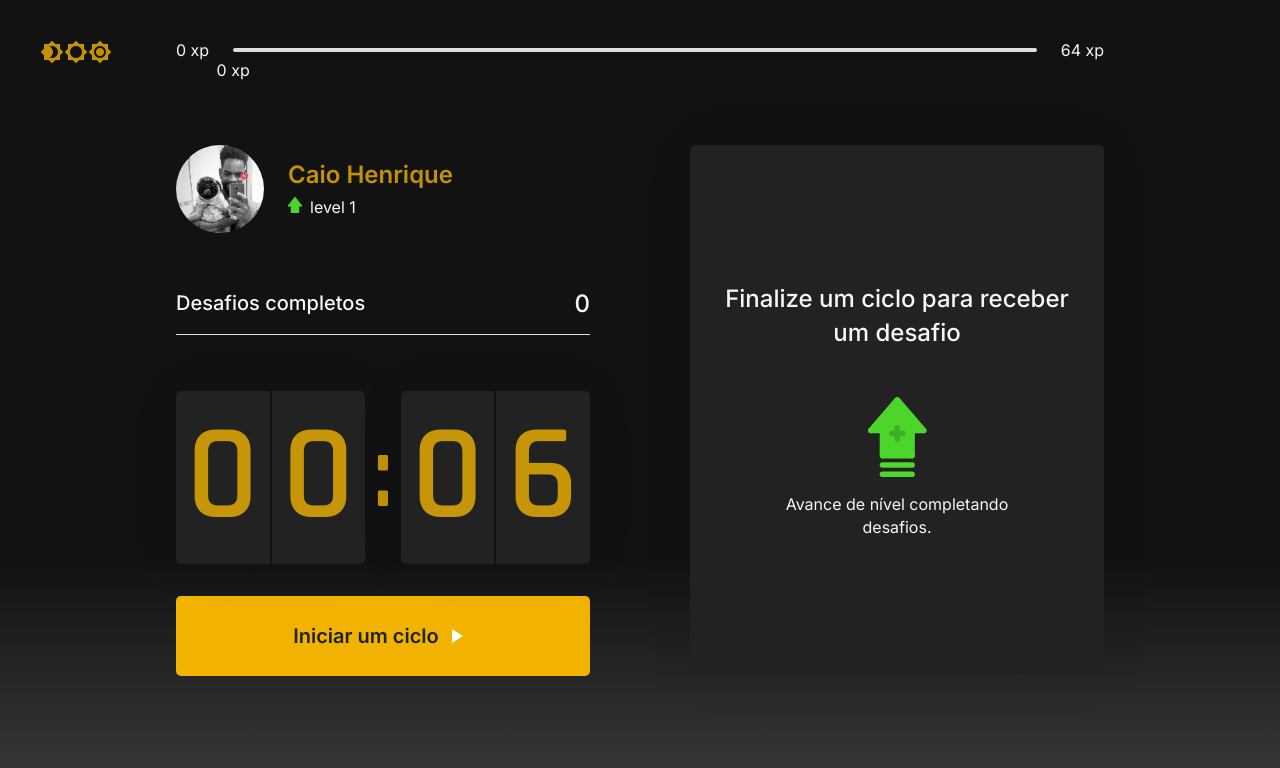
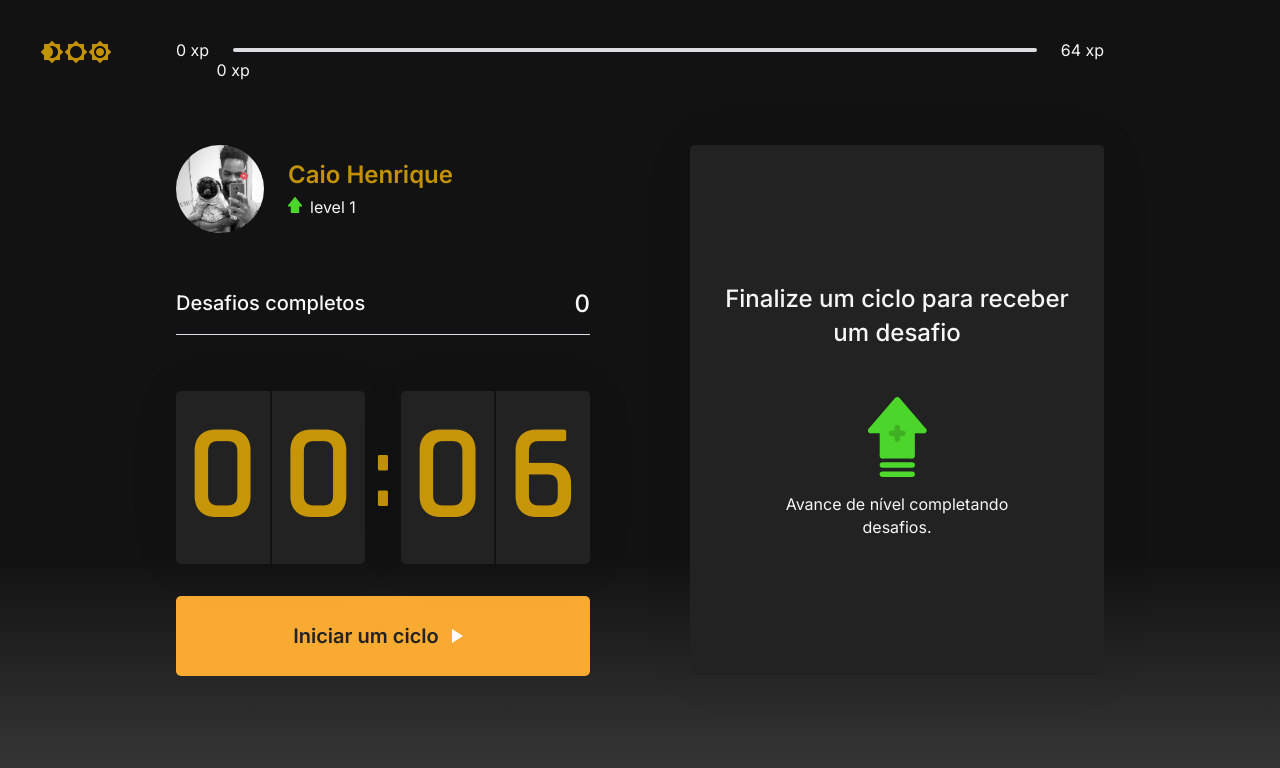
Before and after one commit to caiohenrique-developer/moveit-web, a Next.js app: page / in a window 1280 px wide. Shown: the top 768 px of the page. Built offline with nearby package versions, Linux system fonts and the light colour scheme.

Commit message:
:art: [ STYLE ]: Change the hue color of "Iniciar um ciclo >" button

```diff
--- a/src/styles/globals.ts
+++ b/src/styles/globals.ts
@@ -11,7 +11,7 @@ export const themeMode = {
         title:'#ffbe00bf',
         red:'#e83f5b',
         green:'#4cd62b',
-        blue:'#f1b300',
+        blue:'#f9aa33',
         blueDark:'#4953b8',
         blueTwitter:'#2aa9e0',
         border:'#121212',
--- a/src/styles/pages/Home.module.css
+++ b/src/styles/pages/Home.module.css
@@ -9,11 +9,12 @@
 }
 
 .container > .darkModeBTN {
-    background: transparent;
-    color: var(--title);
     position: absolute;
     top: 40px;
     left: 40px;
+
+    background: transparent;
+    color: var(--title);
 }
 
 .container section {
```
